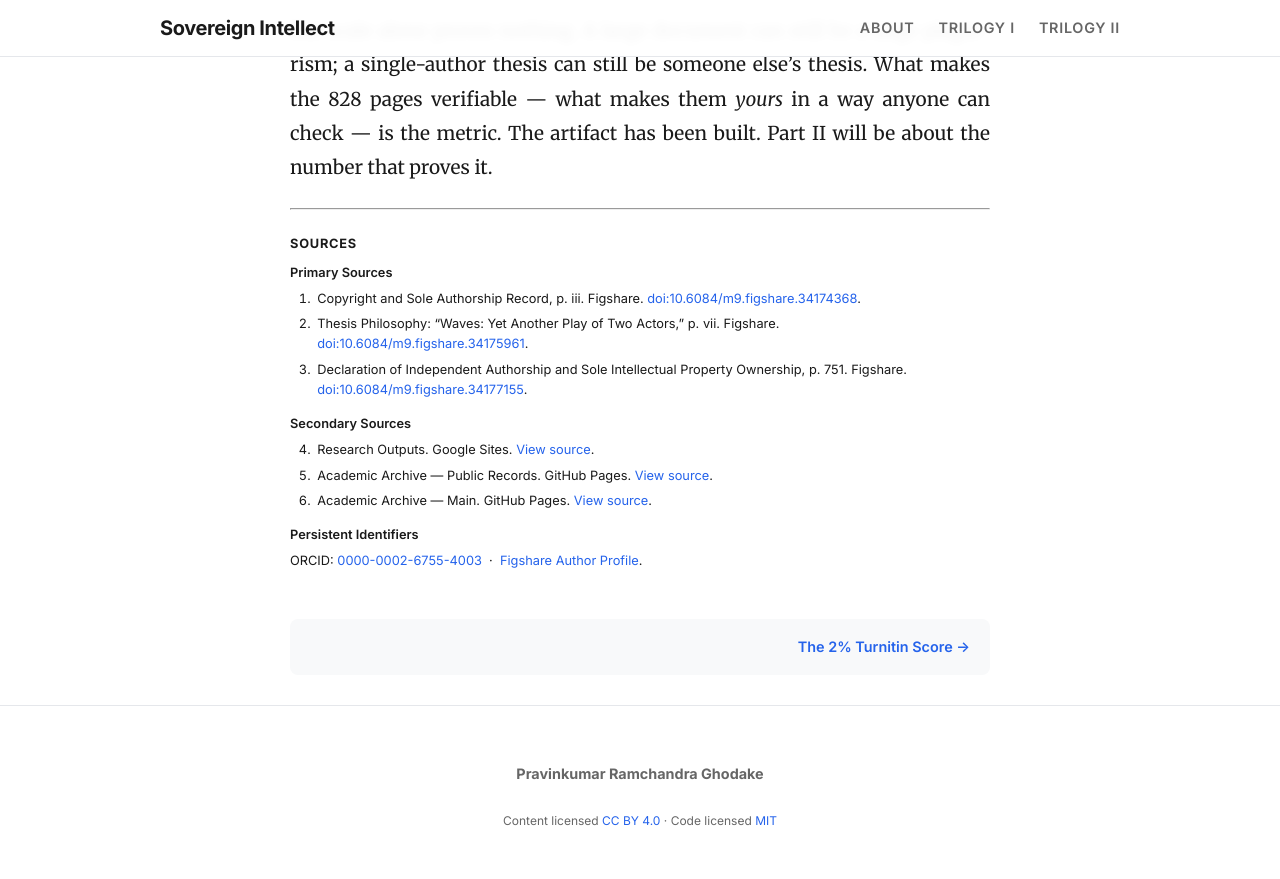
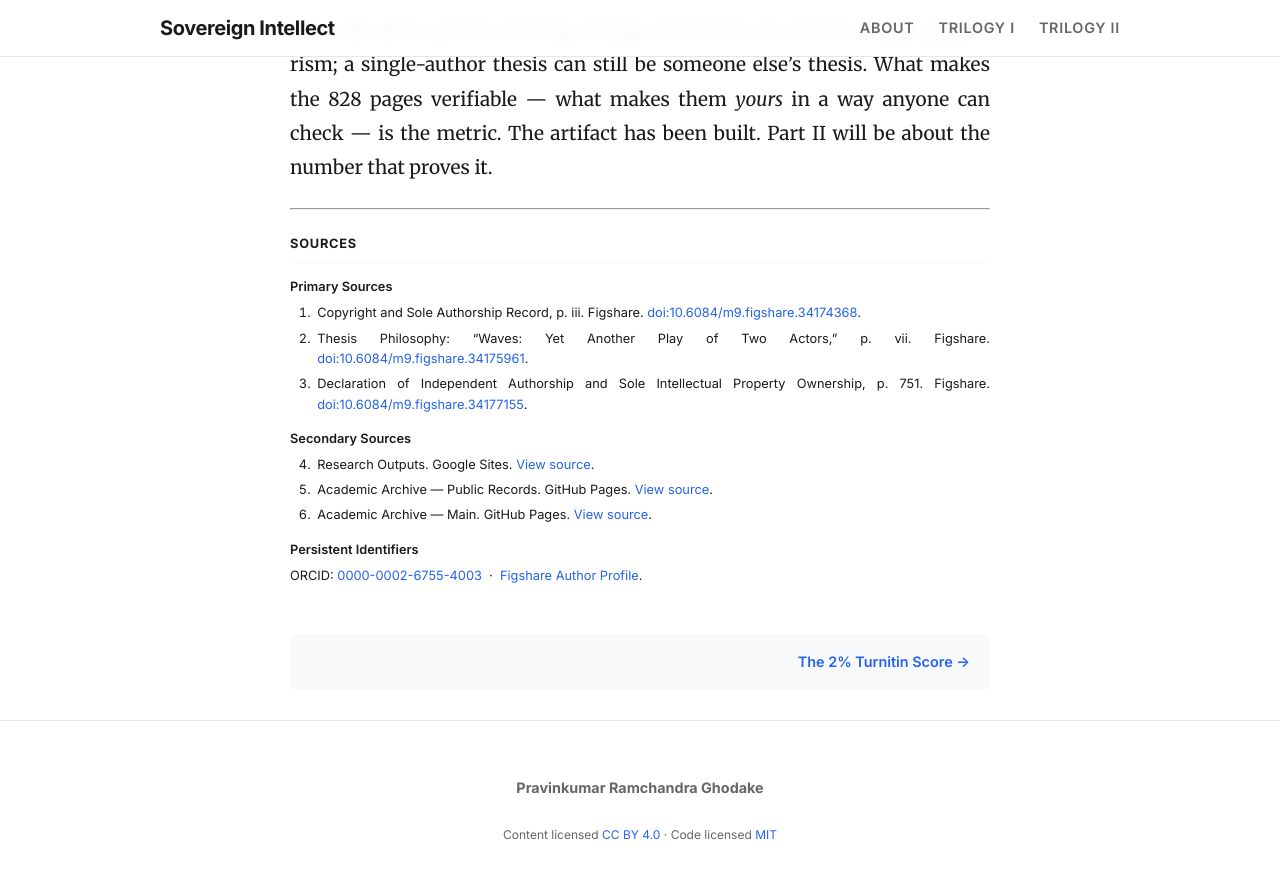
Before and after one commit to pravinkumar-ghodake/sovereign-intellect-blog, a Jekyll site: the page built from _posts/2026-11-22-the-unbroken-thread.md, in a window 1280 px wide and 900 px high, scrolled down 5710 px. Shown: the top 879 px of the window. Built offline with Jekyll 4.4.1, drawn with Linux system fonts in a browser that asks for light colours.

Commit message:
Update 2026-11-22-the-unbroken-thread.md

```diff
--- a/_posts/2026-11-22-the-unbroken-thread.md
+++ b/_posts/2026-11-22-the-unbroken-thread.md
@@ -112,11 +112,13 @@ But scale alone proves nothing. A large document can still be a large plagiarism
 
 ---
 
-<div style="margin: 1.5rem 0 1rem; font-family: var(--font-ui); font-size: 0.8rem; line-height: 1.6; text-align: left; color: var(--text-main);">
+<div style="margin: 1.5rem 0 1rem; font-family: var(--font-ui); font-size: 0.8rem; line-height: 1.6; text-align: justify; color: var(--text-main);">
 
-  <div style="font-weight: 700; letter-spacing: 0.06em; margin-bottom: 0.5rem;">
+  <div style="font-weight: 700; letter-spacing: 0.06em; margin-bottom: 0.5rem; text-align: left;">
     SOURCES
   </div>
+
+  <hr style="border: 0; border-top: 1px solid var(--border-color); opacity: 0.3; margin: 0 0 0.85rem;">
 
   <div style="font-weight: 600; margin-bottom: 0.35rem;">
     Primary Sources
```
